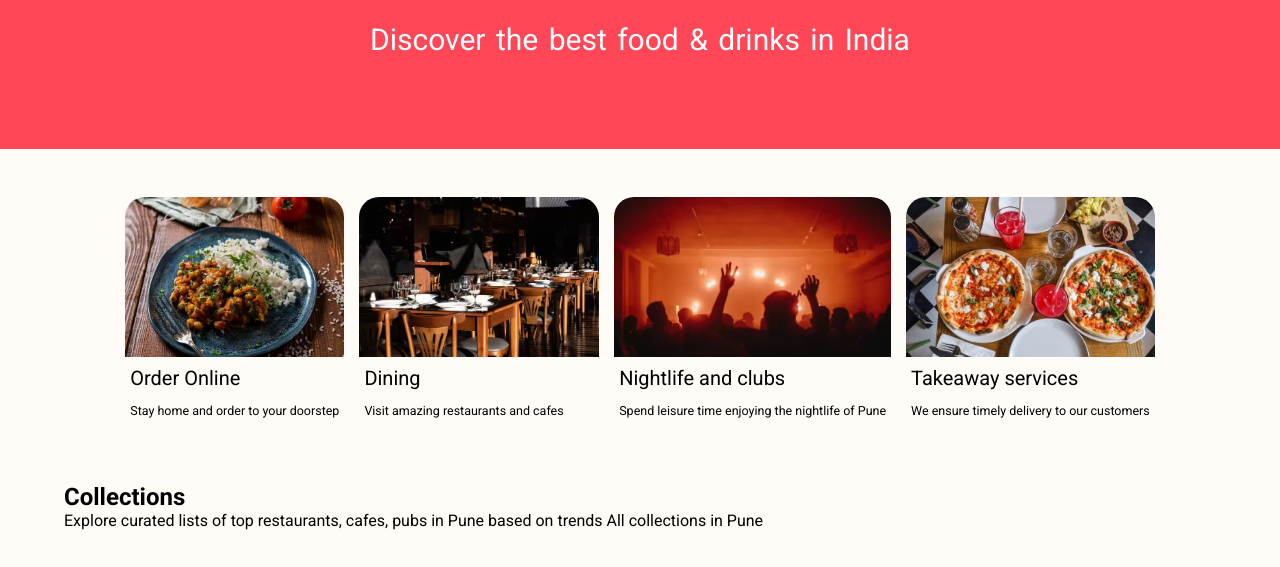
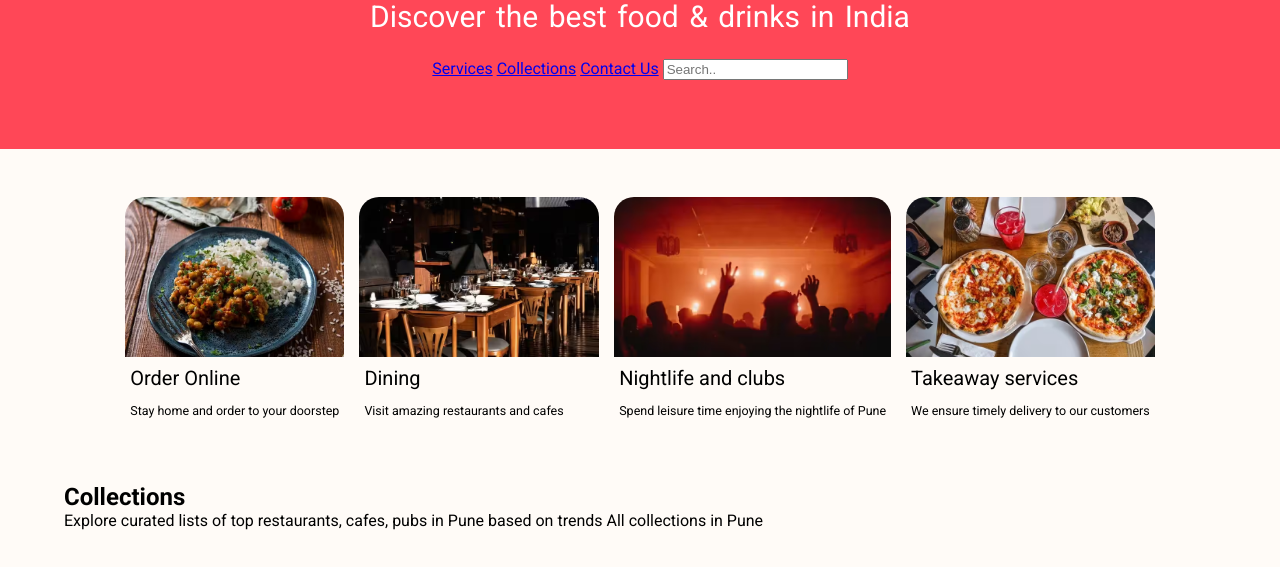
Before and after one commit to riachaudhari/ipexp2, a plain HTML site: page index.html in a window 1280 px wide. Shown: the part 211-778 px from the top of the page. Drawn offline with Linux system fonts and the light colour scheme.

Commit message:
index.html

```diff
--- a/index.html
+++ b/index.html
@@ -11,6 +11,12 @@
   <div class = "hero__section_container">
     <img src = "heroSectionLogo.png" alt = "Zomato Logo" class = "hero__section_logo" />
     <h1 class = "hero__section_heading">Discover the best food & drinks in India</h1>
+	  <div class="topnav">
+  <a class="active" href="#">Services</a>
+  <a href="#about">Collections</a>
+  <a href="#contact">Contact Us</a>
+  <input type="text" placeholder="Search..">
+</div>
 </div>
 </section>
 <section class = "container_cards">
```
